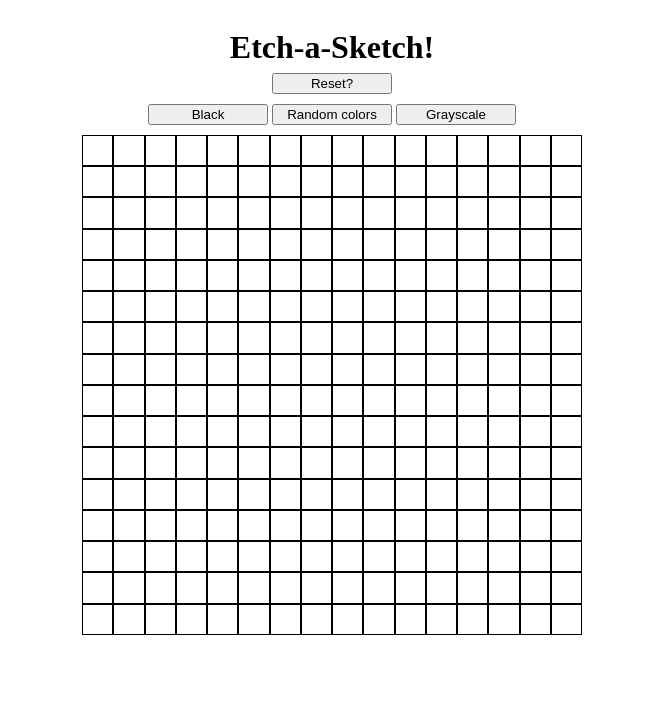
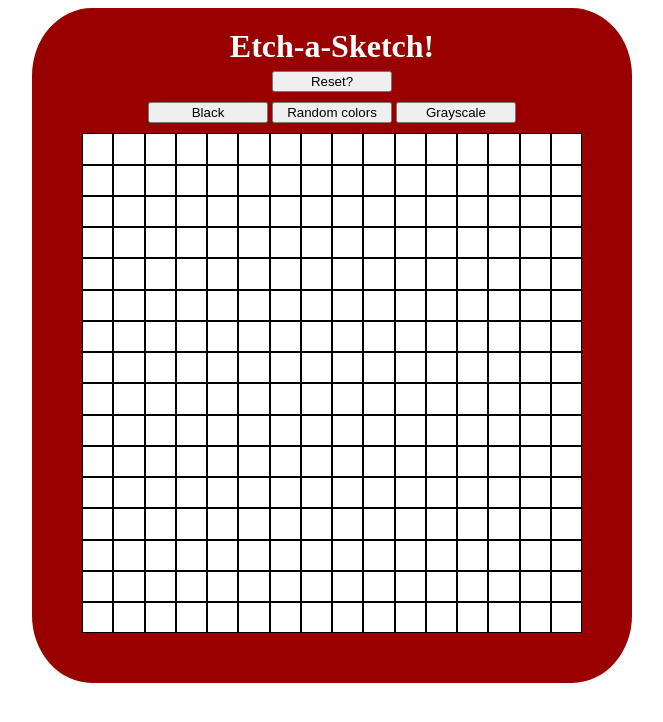
Before and after one commit to ahasanulhoque/etch-a-sketch, a plain HTML site: page index.html in a window 1280 px wide. Shown: the whole page, without its empty margins (308-971 px from the left). Drawn offline with Linux system fonts and the light colour scheme.

Commit message:
Styled the page to create a frame

```diff
--- a/index.html
+++ b/index.html
@@ -6,6 +6,7 @@
     <link rel="stylesheet" type="text/css" href="styles/style.css">
 </head>
 <body>
+    <div id="pad">
     <h1>Etch-a-Sketch!</h1>
     <button type=button id="reset">Reset?</button>
     <div id="color-buttons">
@@ -14,6 +15,7 @@
         <button type=button id="grayscale">Grayscale</button>
     </div>
     <div id="grid"></div>
+    </div>
     <script src="scripts/script.js"></script>
 </body>
 </html>
--- a/styles/style.css
+++ b/styles/style.css
@@ -6,6 +6,20 @@ body {
 
 button {
     width: 120px;
+}
+
+#pad {
+    display: flex;
+    flex-direction: column;
+    align-items: center;
+    background-color: #990000;
+    padding: 50px;
+    border-radius: 10%;
+}
+
+h1 {
+    color: white;
+    margin-top: -30px;
 }
 
 #reset {
@@ -19,6 +33,7 @@ button {
 #grid {
     display: grid;
     justify-content: center;
+    background-color: white;
 }
 
 .grid-square {
```
